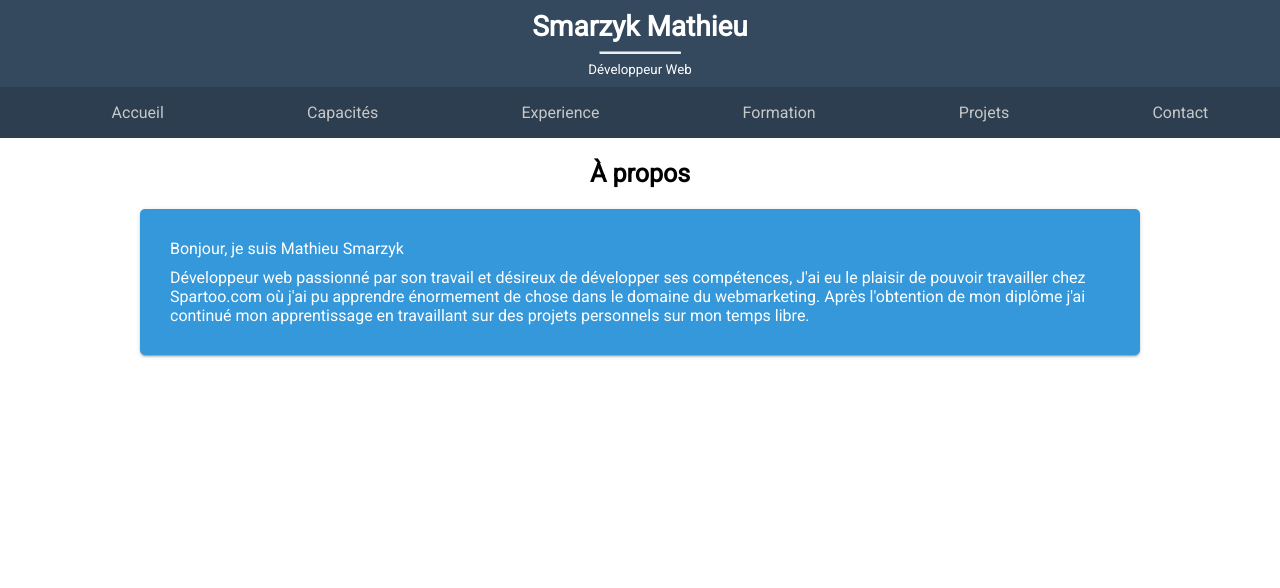
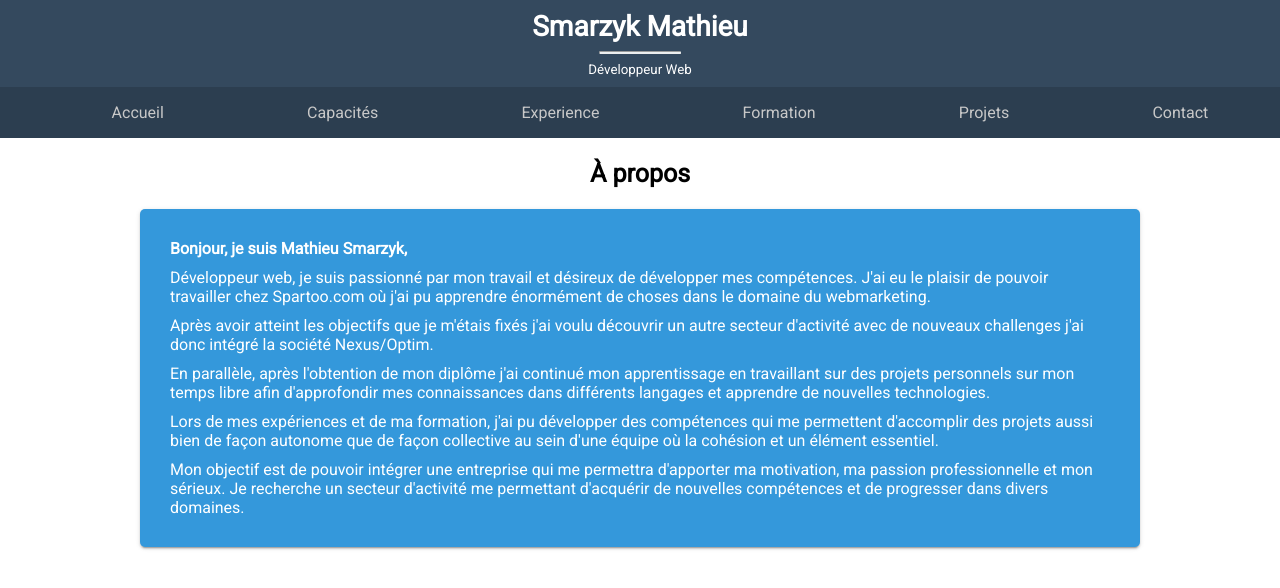
Before and after one commit to ditiz/CV, a React (Create React App) app: page / in a window 1280 px wide. Shown: the top 588 px of the page. Built offline with nearby package versions, Linux system fonts and the light colour scheme.

Commit message:
add content to home page

```diff
--- a/src/components/home.jsx
+++ /dev/null
@@ -1,29 +0,0 @@
-import React from 'react';
-
-class Home extends React.Component {
-
-	render() {
-		return (
-			<div>
-				<h2>À propos</h2>
-				<div className='box box-blue presentation'>
-					<p>Bonjour, je suis Mathieu Smarzyk</p>
-					<p>
-						Développeur web passionné par son travail
-						et désireux de développer ses compétences,
-
-						J'ai eu le plaisir de pouvoir travailler chez Spartoo.com
-						où j'ai pu apprendre énormement de chose dans le domaine du
-						webmarketing.
-
-						Après l'obtention de mon diplôme j'ai continué
-						mon apprentissage en travaillant sur des projets personnels
-						sur mon temps libre.
-					</p>
-				</div>
-			</div>
-		);
-	}
-}
-
-export default Home;
--- /dev/null
+++ b/src/components/home/index.jsx
@@ -0,0 +1,55 @@
+import React from "react";
+import "./index.scss";
+
+class Home extends React.Component {
+    render() {
+        return (
+            <div className="home">
+                <h2>À propos</h2>
+                <div className="box box-blue presentation">
+                    <p>
+                        <strong>Bonjour, je suis Mathieu Smarzyk,</strong>
+                    </p>
+
+                    <p>
+                        Développeur web, je suis passionné par mon travail et
+                        désireux de développer mes compétences. J'ai eu le
+                        plaisir de pouvoir travailler chez Spartoo.com où j'ai
+                        pu apprendre énormément de choses dans le domaine du
+                        webmarketing.
+                    </p>
+                    <p>
+                        Après avoir atteint les objectifs que je m'étais fixés
+                        j'ai voulu découvrir un autre secteur d'activité avec de
+                        nouveaux challenges j'ai donc intégré la société
+                        Nexus/Optim.
+                    </p>
+
+                    <p>
+                        En parallèle, après l'obtention de mon diplôme j'ai
+                        continué mon apprentissage en travaillant sur des
+                        projets personnels sur mon temps libre afin
+                        d'approfondir mes connaissances dans différents langages
+                        et apprendre de nouvelles technologies.
+                    </p>
+                    <p>
+                        Lors de mes expériences et de ma formation, j'ai pu
+                        développer des compétences qui me permettent d'accomplir
+                        des projets aussi bien de façon autonome que de façon
+                        collective au sein d'une équipe où la cohésion et un
+                        élément essentiel.
+                    </p>
+                    <p>
+                        Mon objectif est de pouvoir intégrer une entreprise qui
+                        me permettra d'apporter ma motivation, ma passion
+                        professionnelle et mon sérieux. Je recherche un secteur
+                        d'activité me permettant d'acquérir de nouvelles
+                        compétences et de progresser dans divers domaines.
+                    </p>
+                </div>
+            </div>
+        );
+    }
+}
+
+export default Home;
--- /dev/null
+++ b/src/components/home/index.scss
@@ -0,0 +1,8 @@
+@import "../../variables.scss";
+
+@media screen and (max-device-width: $phone_width) {
+    .home .box {
+        display: flex;
+        flex-flow: column;
+    }
+}
--- a/src/components/menu/index.jsx
+++ b/src/components/menu/index.jsx
@@ -1,4 +1,4 @@
-import React, { useState, createRef } from "react";
+import React, { useState } from "react";
 import { NavLink } from "react-router-dom";
 import "./index.scss";
 import "./hamburgler.scss";
```
